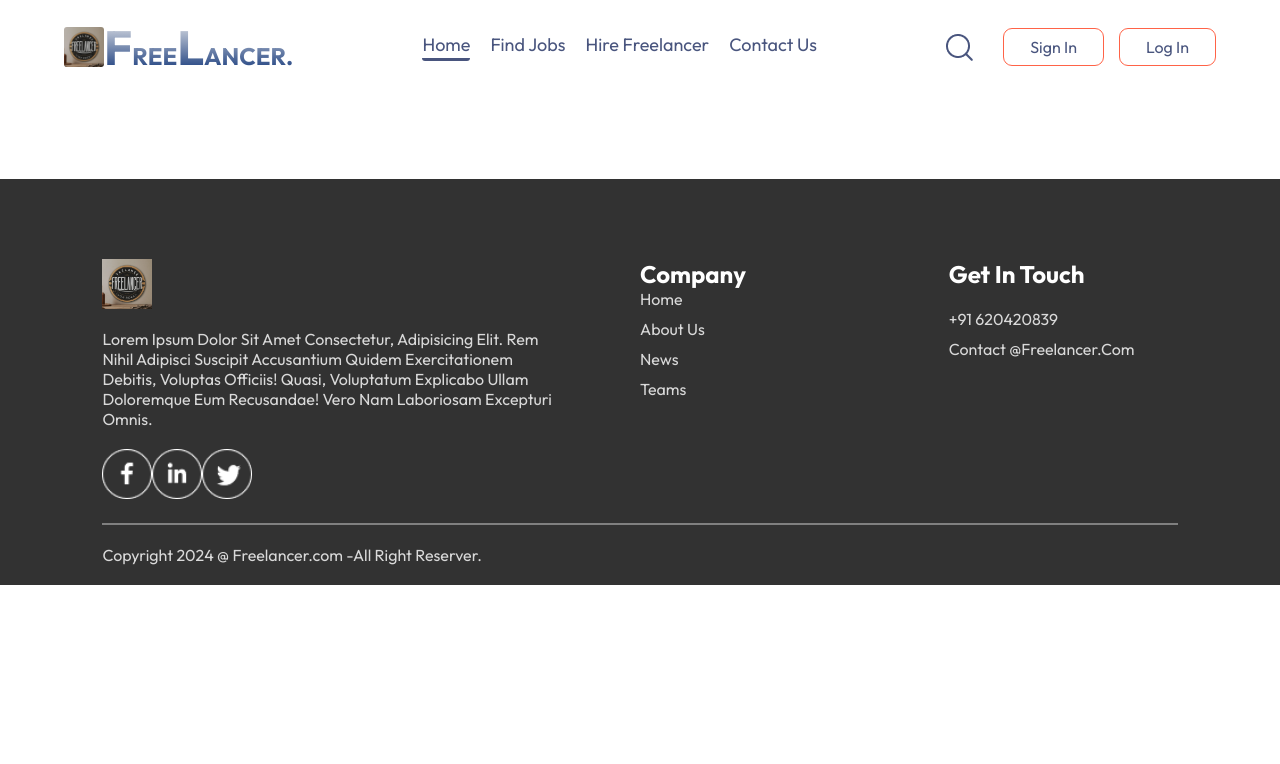
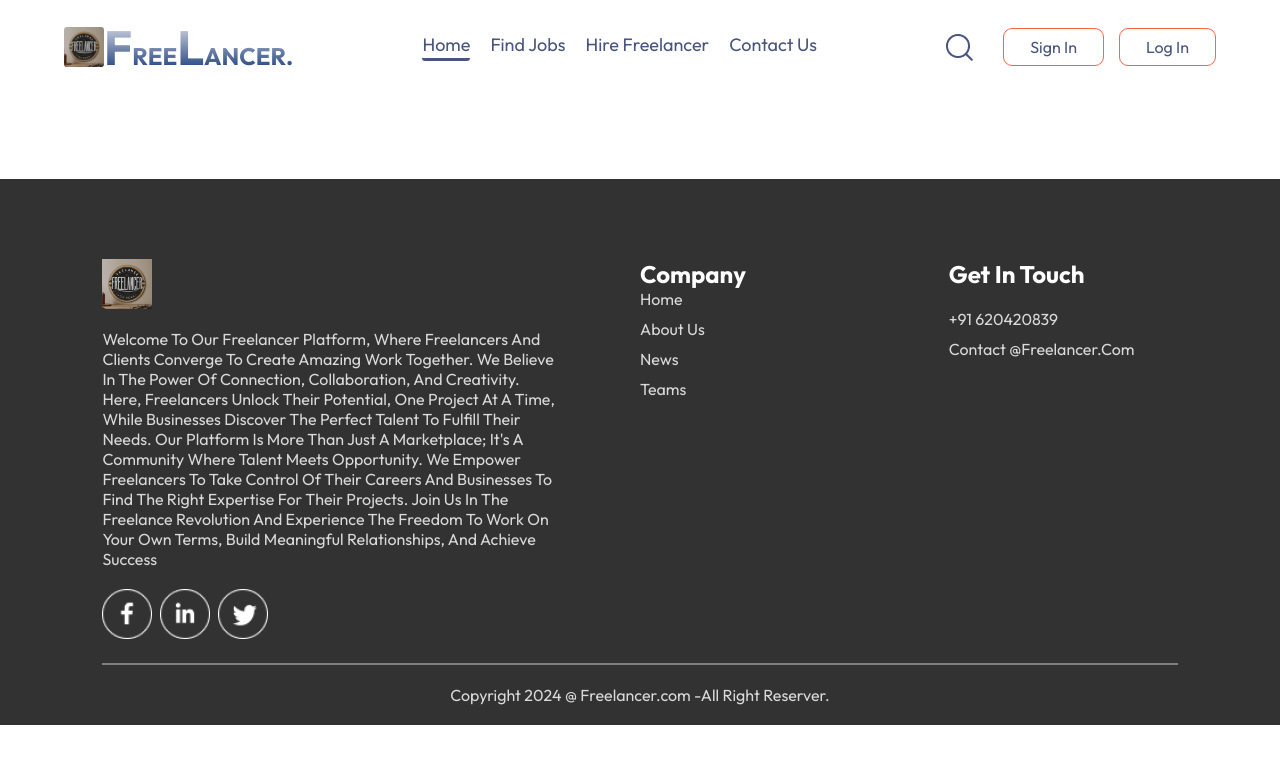
Before and after one commit to deepak3333333/Coapps-Freelancerwebsite2, a React (Vite) app: page /HierFreelancer in a window 1280 px wide. Shown: the top 764 px of the page. Built offline with nearby package versions, Linux system fonts and the light colour scheme.

Commit message:
sending to vipin

```diff
--- a/src/assets/assets.js
+++ b/src/assets/assets.js
@@ -137,11 +137,11 @@ export const menu_list = [
 export const category_list = [
     {
         _id: "1",
-        empname:"deepak",
-        name: "Greek salad",
+        empname:"deepak Kumar",
+        name: " Mobile Application  Dev",
         image: food_1,
-        price: 12,
-        description: "Food provides essential nutrients for overall health and well-being",
+        price: 1200,
+        description: "Done many project and supply to client  on time . ",
         category: "Graphic Design"
     },
     {
--- a/src/components/Fotter/Fotter.css
+++ b/src/components/Fotter/Fotter.css
@@ -39,10 +39,11 @@
 
 
 }
-.footer-social-icon img{
-    width: 40px;
-    margin-right: 15px;
+.footer-social-icons img{
+    width: 40   px;
+    margin-right:8px;
     cursor: pointer;
+
 
 
 
@@ -58,6 +59,7 @@
 .footer-copyright {
      display: flex;
     flex-direction: column;
+    text-align: center;
 
 
 
--- a/src/components/Fotter/Fotter.jsx
+++ b/src/components/Fotter/Fotter.jsx
@@ -9,7 +9,7 @@ const Fotter = () => {
 
             <div className="footer-content-left">
                 <img   src={assets.logo1} alt="" />
-                <p>Lorem ipsum dolor sit amet consectetur, adipisicing elit. Rem nihil adipisci suscipit accusantium quidem exercitationem debitis, voluptas officiis! Quasi, voluptatum explicabo ullam doloremque eum recusandae! Vero nam laboriosam excepturi omnis.</p>
+                <p>Welcome to our freelancer platform, where freelancers and clients converge to create amazing work together. We believe in the power of connection, collaboration, and creativity. Here, freelancers unlock their potential, one project at a time, while businesses discover the perfect talent to fulfill their needs. Our platform is more than just a marketplace; it's a community where talent meets opportunity. We empower freelancers to take control of their careers and businesses to find the right expertise for their projects. Join us in the freelance revolution and experience the freedom to work on your own terms, build meaningful relationships, and achieve success</p>
                 <div className="footer-social-icons">
 
                     <img src={assets.facebook_icon} alt="" />
--- a/src/components/Navbar/Header/Header.css
+++ b/src/components/Navbar/Header/Header.css
@@ -5,7 +5,7 @@
     background-size: contain;
     position: relative;
     width: 95%;
-     margin: auto;
+    margin: auto;
 }
 .header-contents{
     position: absolute;
--- a/src/components/Navbar/Navbar.css
+++ b/src/components/Navbar/Navbar.css
@@ -8,6 +8,8 @@
     height: 4rem;
     width: 90%;
     margin: auto;
+
+    z-index: 6;
     }
 
 .logo{
```
Also changed, not shown: src/assets/food_1.png.
